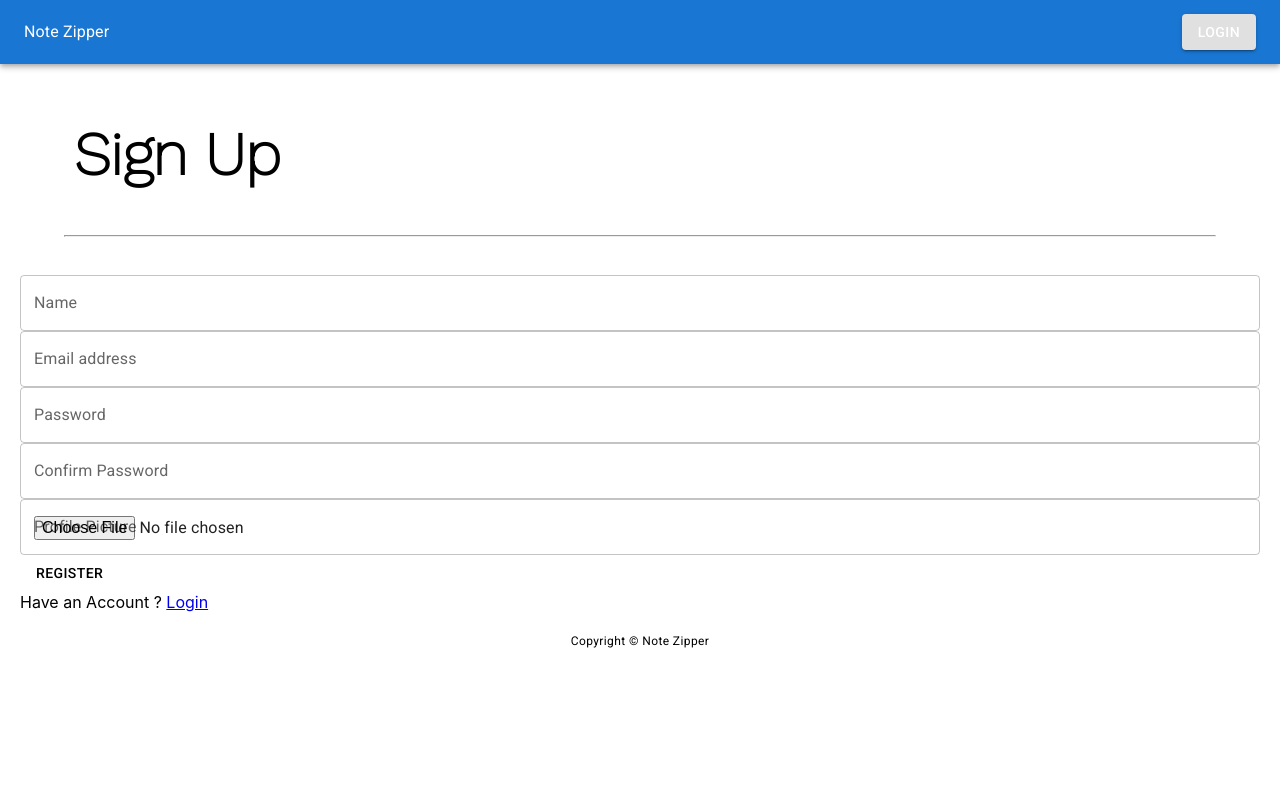
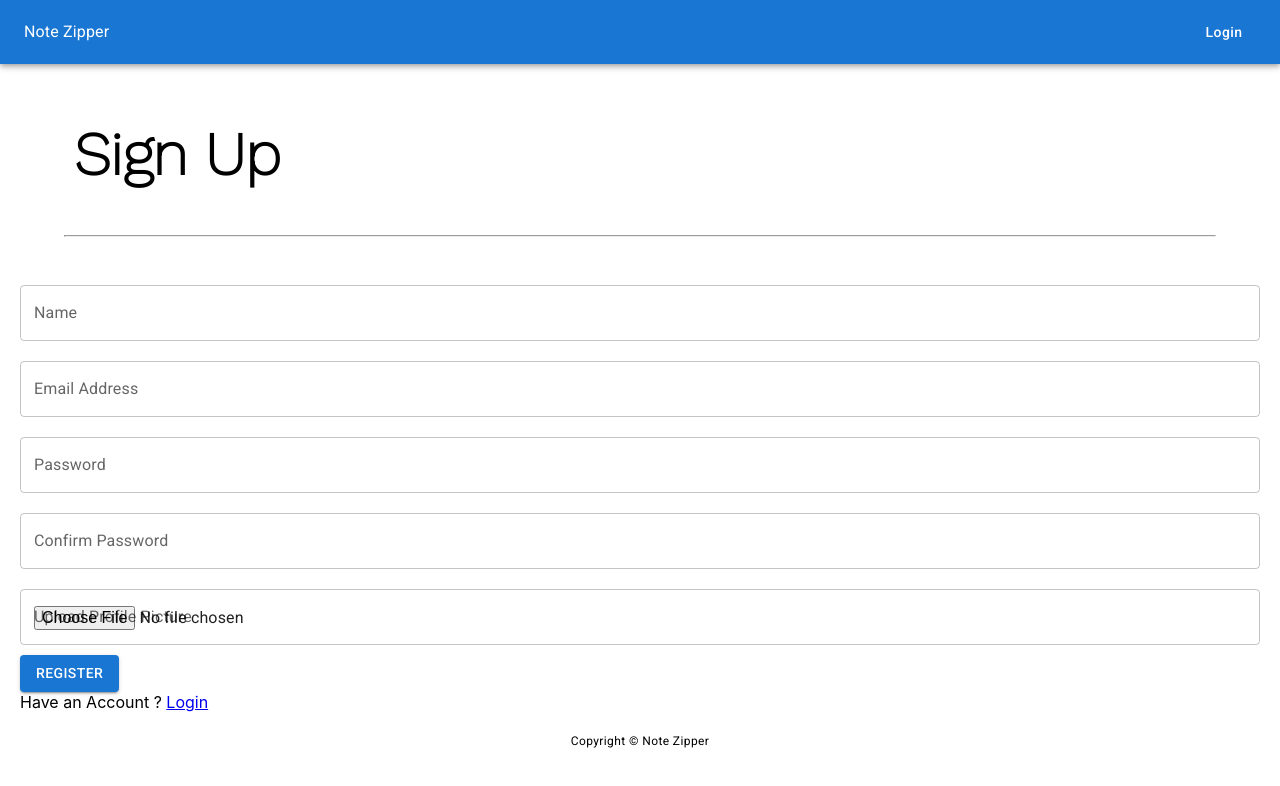
Before and after one commit to Ever-It-Lazy/Material-UI-rebuild, a React (Vite) app in the folder frontend/: page /register in a window 1280 px wide. Shown: the top 786 px of the page. Built offline with nearby package versions, Linux system fonts and the light colour scheme.

Commit message:
working on <form> styles

```diff
--- a/frontend/src/App.jsx
+++ b/frontend/src/App.jsx
@@ -28,6 +28,15 @@ const theme = createTheme({
 				variant: 'contained'
 			}
 		},
+		MuiTextField: {
+			defaultProps: {
+				variant: 'outlined',
+				sx: {
+					marginTop: '10px',
+					marginBottom: '10px'
+				}
+			}
+		}
 	}
 });
 
--- a/frontend/src/components/Header/Header.jsx
+++ b/frontend/src/components/Header/Header.jsx
@@ -86,7 +86,10 @@ const Header = ({ setSearch }) => {
 				<Toolbar>
 					<Typography
 						component="h1"
-						sx={{ flexGrow: 1 }}
+						sx={{
+							flexGrow: 1,
+							cursor: "pointer"
+						}}
 						onClick={() => navigate("/")}
 					>
 						Note Zipper
@@ -148,7 +151,13 @@ const Header = ({ setSearch }) => {
 							</Menu>
 						</>
 					) : (
-						<Button color="inherit" href="/login">Login</Button>
+						<Button
+							variant="text" color="inherit"
+							href="/login"
+							sx={{ textTransform: 'none' }}
+						>
+							Login
+						</Button>
 					)}
 				</Toolbar>
 			</AppBar>
--- a/frontend/src/components/MainScreen.css
+++ b/frontend/src/components/MainScreen.css
@@ -14,6 +14,18 @@
 	padding: 5px 10px;
 }
 
+.MuiCardHeader-root,
+.MuiCard-root footer {
+	background-color: rgba(0, 0, 0, .03);
+	padding: 0.75rem 1.25rem;
+}
+.MuiCardHeader-root {
+	border-bottom: 1px solid rgba(0, 0, 0, 0.12);
+}
+.MuiCard-root footer {
+	border-top: 1px solid rgba(0, 0, 0, 0.12);
+}
+
 @media only screen and (max-width: 600px) {
 	.heading {
 		font-size: 30px;
--- a/frontend/src/screens/CreateNote/CreateNote.jsx
+++ b/frontend/src/screens/CreateNote/CreateNote.jsx
@@ -3,8 +3,6 @@ import {
 	Button,
 	Box,
 	FormControl,
-	InputLabel,
-	OutlinedInput,
 	TextField,
 	Card, CardHeader, CardContent
 } from '@mui/material';
@@ -43,15 +41,15 @@ const CreateNote = () => {
 
 	return (
 		<MainScreen title="Create a Note">
-			<Box>
-				<div>Create a new Note</div>
-				<div>
+			<Card>
+				<CardHeader title="Create a new Note"></CardHeader>
+				<CardContent>
 					<Box component="form" onSubmit={submitHandler}>
 						{error && <ErrorMessage severity="error">{error}</ErrorMessage>}
 
 						<FormControl fullWidth={true}>
-							<InputLabel htmlFor="title">Title</InputLabel>
-							<OutlinedInput
+							<TextField
+								label="Title"
 								type="title"
 								value={title}
 								placeholder="Enter the title"
@@ -60,8 +58,8 @@ const CreateNote = () => {
 						</FormControl>
 
 						<FormControl fullWidth={true}>
-							<InputLabel htmlFor="content">Content</InputLabel>
 							<TextField
+								label="Content"
 								multiline={true}
 								value={content}
 								placeholder="Enter the Content"
@@ -80,8 +78,8 @@ const CreateNote = () => {
 						)}
 
 						<FormControl fullWidth={true}>
-							<InputLabel htmlFor="category">Category</InputLabel>
-							<OutlinedInput
+							<TextField
+								label="Category"
 								type="category"
 								value={category}
 								placeholder="Enter the Category"
@@ -91,19 +89,19 @@ const CreateNote = () => {
 
 						{loading && <Loading size={50} />}
 
-						<Button type="submit" variant="primary">
+						<Button type="submit">
 							Create Note
 						</Button>
-						<Button className="mx-2" onClick={resetHandler} variant="danger">
+						<Button color="warning" onClick={resetHandler}>
 							Reset Fields
 						</Button>
 					</Box>
-				</div>
+				</CardContent>
 
-				<div className="text-muted">
+				<footer>
 					Creating on - {new Date().toLocaleDateString()}
-				</div>
-			</Box>
+				</footer>
+			</Card>
 		</MainScreen>
 	)
 }
--- a/frontend/src/screens/LandingPage/LandingPage.css
+++ b/frontend/src/screens/LandingPage/LandingPage.css
@@ -27,7 +27,7 @@
     justify-content: space-evenly;
 }
 
-.landignbutton {
+.landingbutton {
     width: 200px;
     height: 55px;
 }
--- a/frontend/src/screens/LandingPage/LandingPage.jsx
+++ b/frontend/src/screens/LandingPage/LandingPage.jsx
@@ -22,20 +22,21 @@ const LandingPage = () => {
 							<h1 className="title">Welcome to Note Zipper</h1>
 							<p className="subtitle">One Safe place for all your notes.</p>
 							<div className="buttonContainer">
-								<a href="/login">
-									<Button size="lg" className="landingbutton">
+								<Button
+									href="/login"
+									size="large"
+									className="landingbutton"
+								>
 									Login
 								</Button>
-								</a>
-								<a href="/register">
 								<Button
-										size="lg"
+									href="/register"
+									size="large"
 									className="landingbutton"
-										variant="outline-primary"
+									color="inherit"
 								>
 									Signup
 								</Button>
-								</a>
 							</div>
 						</div>
 					</div>
--- a/frontend/src/screens/LoginScreen/LoginScreen.jsx
+++ b/frontend/src/screens/LoginScreen/LoginScreen.jsx
@@ -1,5 +1,5 @@
 import React, { useEffect, useState } from 'react';
-import { Button, Box, FormControl, InputLabel, OutlinedInput, FormHelperText } from '@mui/material';
+import { Button, Box, FormControl, TextField, FormHelperText } from '@mui/material';
 import { Link, useNavigate } from 'react-router-dom';
 import MainScreen from '../../components/MainScreen';
 import "./LoginScreen.css";
@@ -39,10 +39,9 @@ const LoginScreen = () => {
 				{error && <ErrorMessage severity="error">{error}</ErrorMessage>}
 				{loading && <Loading />}
 				<Box component="form" onSubmit={submitHandler}>
-
 					<FormControl fullWidth={true}>
-						<InputLabel htmlFor="formBasicEmail">Email address</InputLabel>
-						<OutlinedInput
+						<TextField
+							label="Email Address"
 							id="formBasicEmail"
 							type="email"
 							value={email}
@@ -55,8 +54,8 @@ const LoginScreen = () => {
 					</FormControl>
 
 					<FormControl fullWidth={true}>
-						<InputLabel htmlFor="formBasicPassword">Password</InputLabel>
-						<OutlinedInput
+						<TextField
+							label="Password"
 							id="formBasicPassword"
 							type="password"
 							value={password}
@@ -65,11 +64,11 @@ const LoginScreen = () => {
 						/>
 					</FormControl>
 
-					<Button variant="primary" type="submit">
+					<Button type="submit">
 						Submit
 					</Button>
 				</Box>
-				<Box className="py-3">
+				<Box>
 					New Customer ? <Link to="/register">Register Here</Link>
 				</Box>
 			</div>
--- a/frontend/src/screens/RegisterScreen/RegisterScreen.jsx
+++ b/frontend/src/screens/RegisterScreen/RegisterScreen.jsx
@@ -1,5 +1,5 @@
 import React, { useEffect, useState } from 'react';
-import { Button, Box, FormControl, InputLabel, OutlinedInput } from '@mui/material';
+import { Button, Box, FormControl, TextField } from '@mui/material';
 import { Link, useNavigate } from 'react-router-dom';
 import MainScreen from '../../components/MainScreen';
 import "./RegisterScreen.css";
@@ -77,8 +77,8 @@ const RegisterScreen = () => {
 				{loading && <Loading />}
 				<Box component="form" onSubmit={submitHandler}>
 					<FormControl fullWidth={true}>
-						<InputLabel htmlFor="name">Name</InputLabel>
-						<OutlinedInput
+						<TextField
+							label="Name"
 							type="name"
 							value={name}
 							placeholder="Enter name"
@@ -87,8 +87,8 @@ const RegisterScreen = () => {
 					</FormControl>
 
 					<FormControl fullWidth={true}>
-						<InputLabel htmlFor="formBasicEmail">Email address</InputLabel>
-						<OutlinedInput
+						<TextField
+							label="Email Address"
 							id="formBasicEmail"
 							type="email"
 							value={email}
@@ -98,8 +98,8 @@ const RegisterScreen = () => {
 					</FormControl>
 
 					<FormControl fullWidth={true}>
-						<InputLabel htmlFor="formBasicPassword">Password</InputLabel>
-						<OutlinedInput
+						<TextField
+							label="Password"
 							id="formBasicPassword"
 							type="password"
 							value={password}
@@ -109,8 +109,8 @@ const RegisterScreen = () => {
 					</FormControl>
 
 					<FormControl fullWidth={true}>
-						<InputLabel htmlFor="confirmPassword">Confirm Password</InputLabel>
-						<OutlinedInput
+						<TextField
+							label="Confirm Password"
 							id="confirmPassword"
 							type="password"
 							value={confirmPassword}
@@ -124,20 +124,19 @@ const RegisterScreen = () => {
 					}
 
 					<FormControl fullWidth={true}>
-						<InputLabel htmlFor="pic">Profile Picture</InputLabel>
-						<OutlinedInput
+						<TextField
+							label="Upload Profile Picture"
 							id="pic"
 							type="file"
-							label="Upload Profile Picture"
 							onChange={(e) => postDetails(e.target.files[0])}
 						/>
 					</FormControl>
 
-					<Button variant="primary" type="submit">
+					<Button type="submit">
 						Register
 					</Button>
 				</Box>
-				<Box className="py-3">
+				<Box>
 					Have an Account ? <Link to="/login">Login</Link>
 				</Box>
 			</div>
```
Lines whose indentation alone changed are shown as unchanged.
